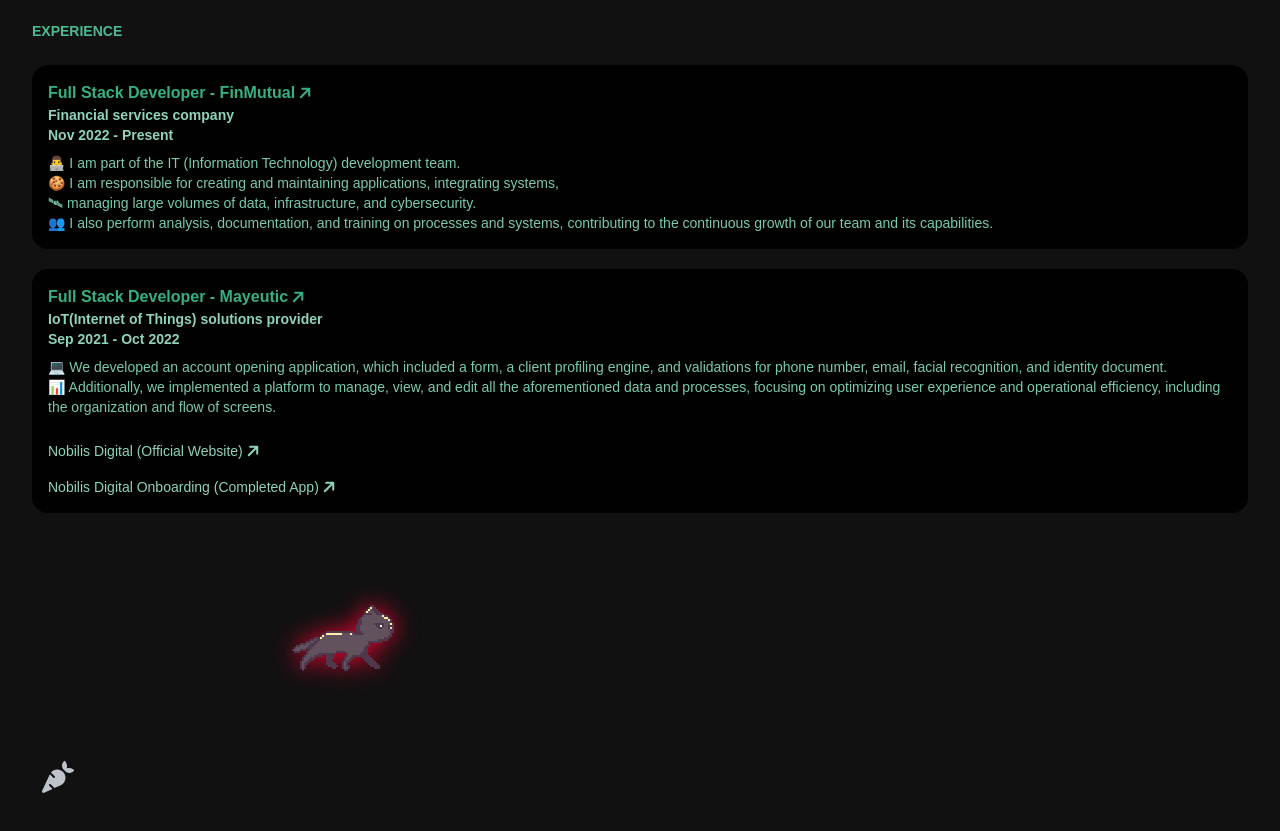
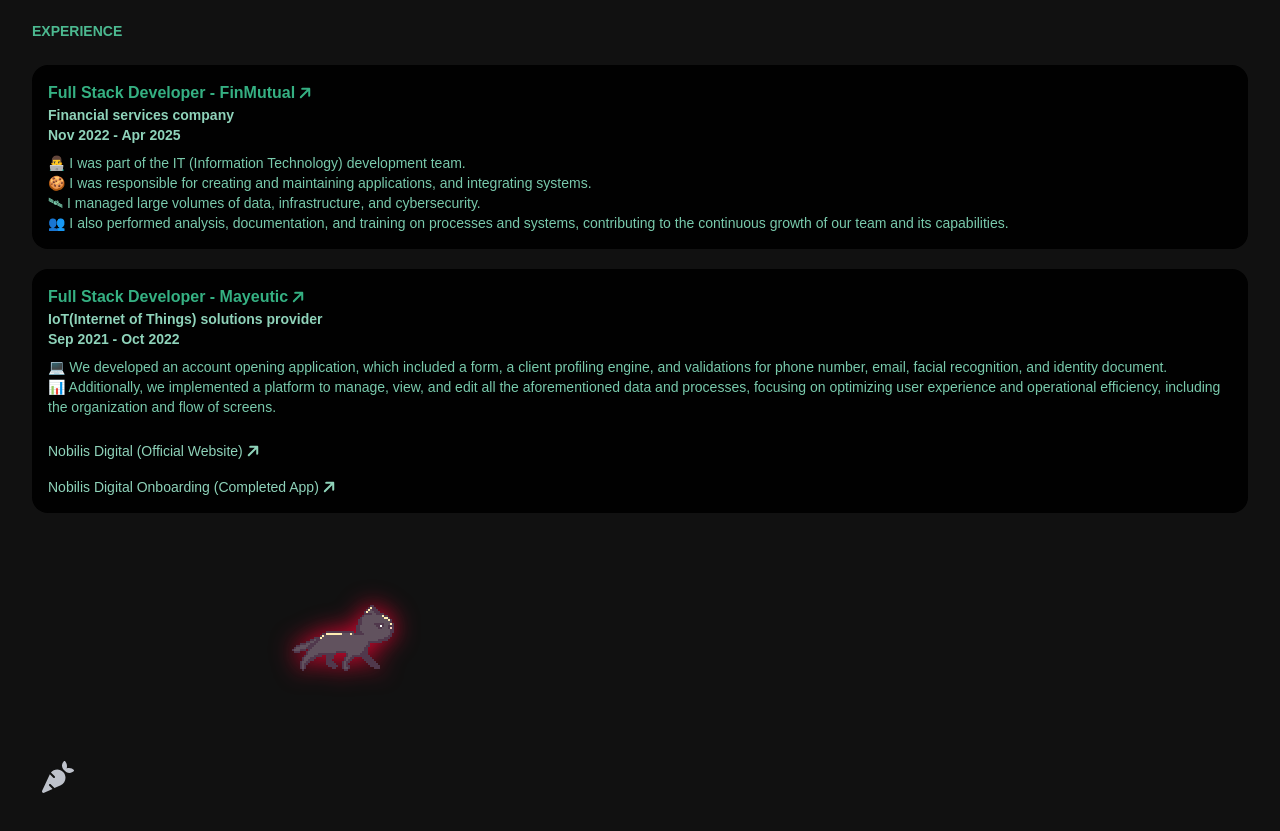
Before and after one commit to iAgis/Public-Portfolio, a website: page public/index.html in a window 1280 px wide. Shown: the part 860-1691 px from the top of the page. Drawn offline with nearby package versions, Linux system fonts and the light colour scheme; a web font is replaced by a local one.

Commit message:
Update index.html

```diff
--- a/public/index.html
+++ b/public/index.html
@@ -373,18 +373,20 @@
               <p class="color-gray text-sm font-semibold">
                 Financial services company
               </p>
-              <p class="color-gray text-sm font-semibold">Nov 2022 - Present</p>
+              <p class="color-gray text-sm font-semibold">
+                Nov 2022 - Apr 2025
+              </p>
             </header>
             <p class="text-sm mt-2 color-primary">
-              👨‍💻 I am part of the IT (Information Technology) development team.
+              👨‍💻 I was part of the IT (Information Technology) development team.
               <br />
-              🍪 I am responsible for creating and maintaining applications,
-              integrating systems,
+              🍪 I was responsible for creating and maintaining applications,
+              and integrating systems.
               <br />
-              🛰 managing large volumes of data, infrastructure, and
+              🛰 I managed large volumes of data, infrastructure, and
               cybersecurity.
               <br />
-              👥 I also perform analysis, documentation, and training on
+              👥 I also performed analysis, documentation, and training on
               processes and systems, contributing to the continuous growth of
               our team and its capabilities.
             </p>
```
